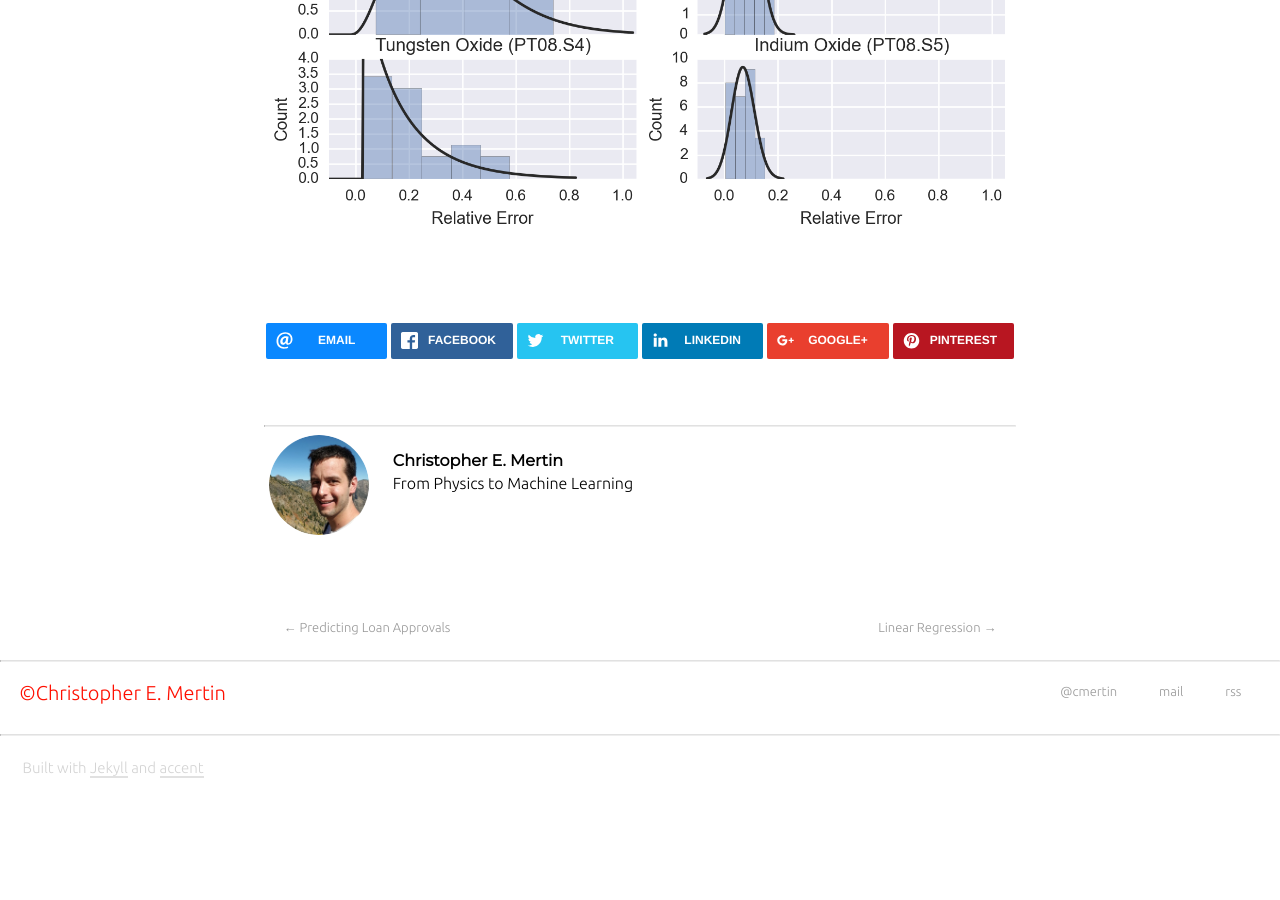
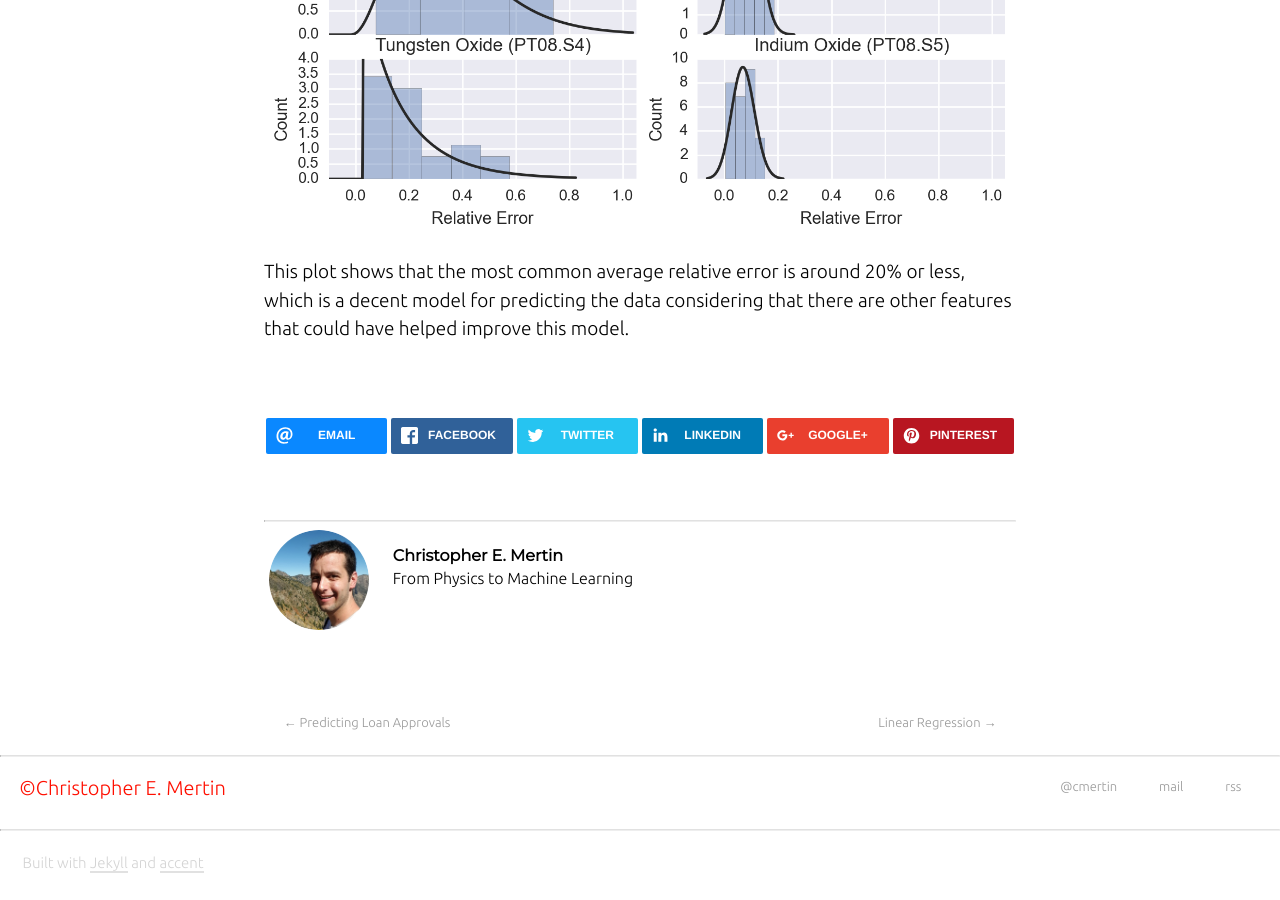
Before and after one commit to cmertin/cmertin.github.io, a Jekyll site: the page built from _posts/2016-11-11-Predicting-Air-Quality.markdown, in a window 1280 px wide and 900 px high, scrolled down 9634 px. Built offline with Jekyll 4.4.1, drawn with Linux system fonts in a browser that asks for light colours; nearby versions of some CDN libraries; formulas are drawn with MathJax 3; comment, search, counter and statistics services are not loaded; before the commit the page ends 10455 px from its top, so only the background shows below that.

Commit message:
Added final note

```diff
--- a/_posts/2016-11-11-Predicting-Air-Quality.markdown
+++ b/_posts/2016-11-11-Predicting-Air-Quality.markdown
@@ -223,3 +223,7 @@ To get a better picture of the pollution, we can look at the distribution of
 the relative errors, which can be seen below.
 
 ![Relative Error Dist](images/2016/11/11_11-Multi_Lin_Reg/Error_Distribution.png)
+
+This plot shows that the most common average relative error is around 20% or less,
+which is a decent model for predicting the data considering that there are other
+features that could have helped improve this model.
```
